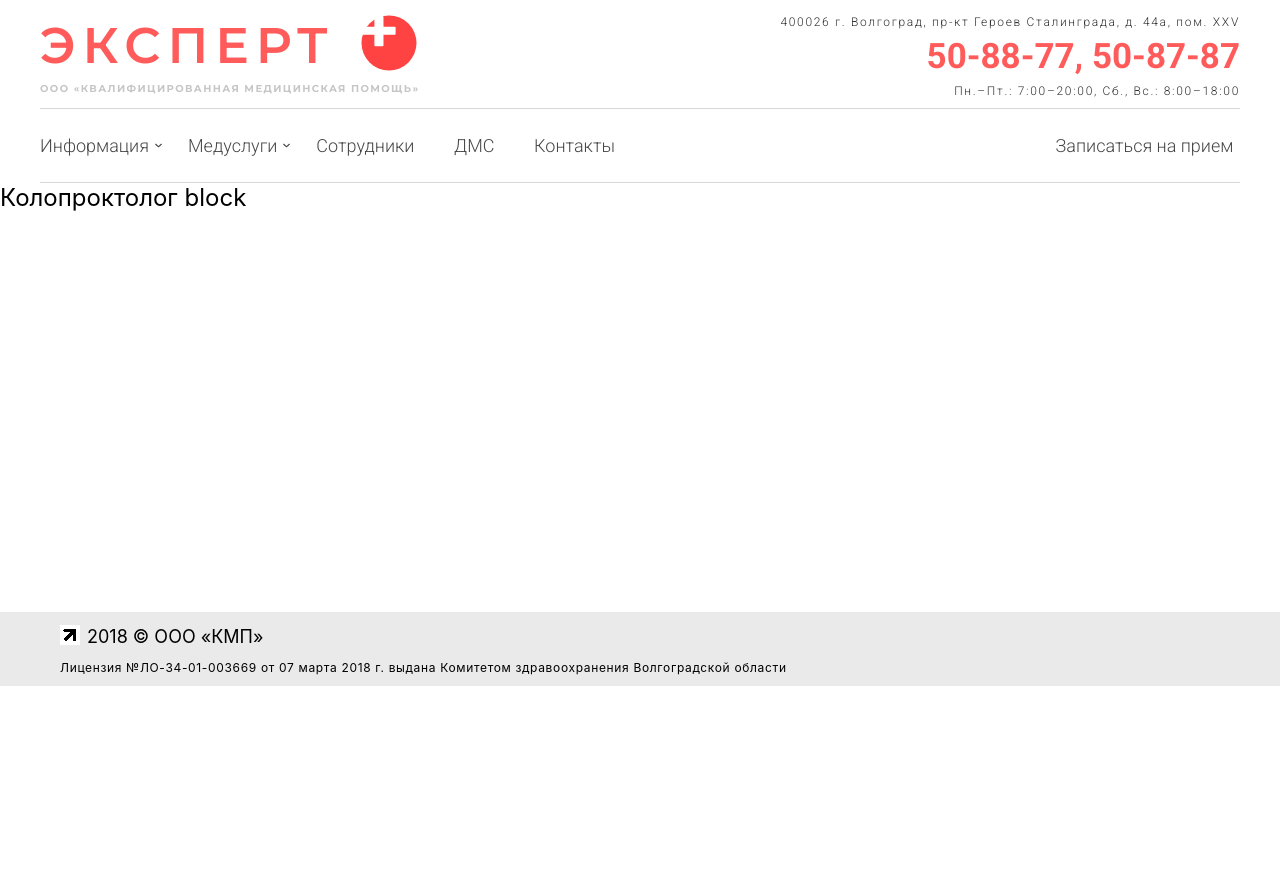
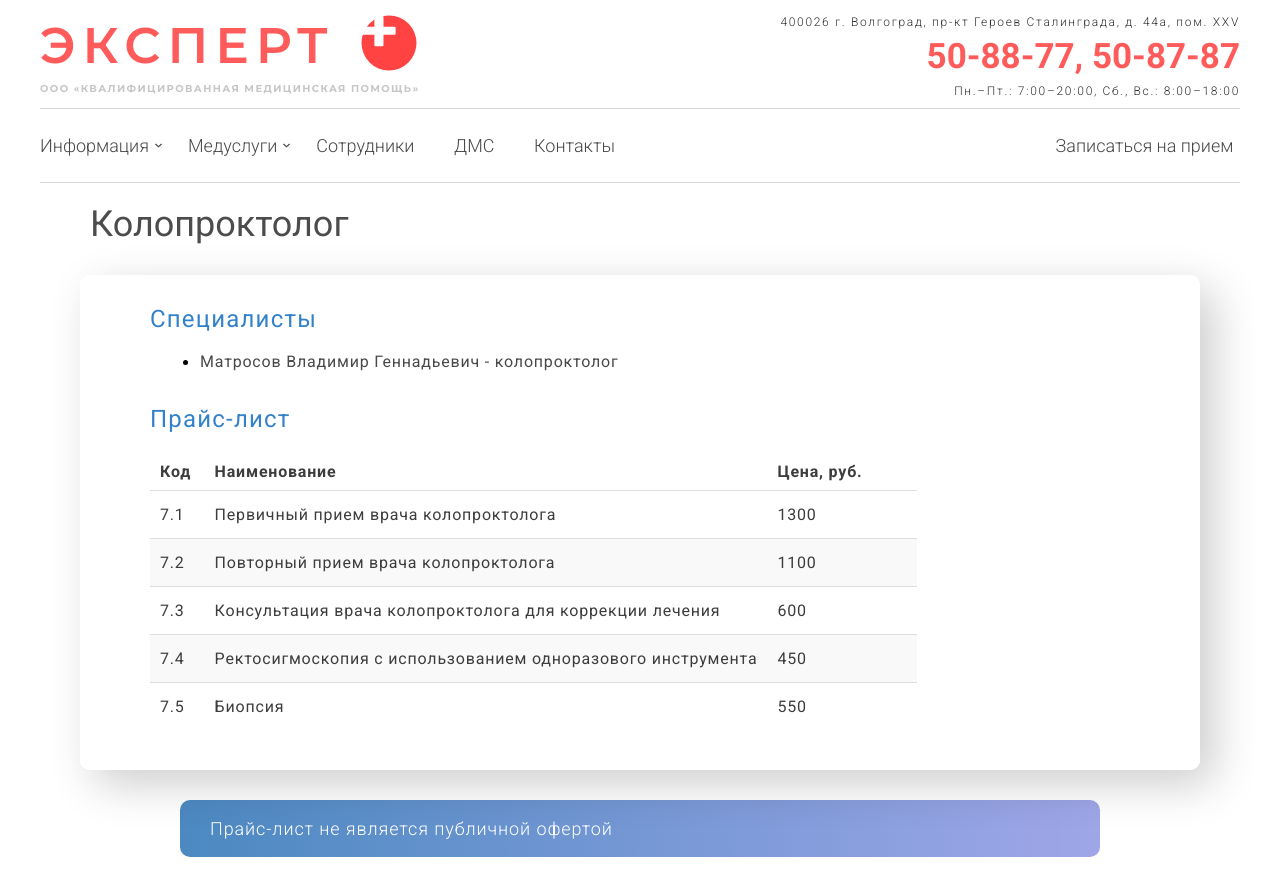
Before and after one commit to CanUFeelMyHeart/expertPlus, a React (Create React App) app in the folder medical-clinic-expert/: page /services/koloproktolog in a window 1280 px wide. Shown: the top 896 px of the page. Before the commit the page ends 800 px from the top, so only its background shows below. Built offline with nearby package versions, Linux system fonts and the light colour scheme; the HTML template or start-up script is replaced by a standard one.

Commit message:
coloproctologist page is set

```diff
--- a/medical-clinic-expert/src/pages/ServicesPages/CardiologistServicePage/PriceInfoCardiologist.jsx
+++ b/medical-clinic-expert/src/pages/ServicesPages/CardiologistServicePage/PriceInfoCardiologist.jsx
@@ -1,17 +1,17 @@
 export const priceInfoCardiologist = [
     {
         code: "5.1",
-        name: "Прием первичный врача кардиолога	",
+        name: "Прием первичный врача кардиолога",
         price: "950",
     },
     {
         code: "5.2",
-        name: "Прием повторный врача кардиолога	",
+        name: "Прием повторный врача кардиолога",
         price: "900",
     },
     {
         code: "5.3",
-        name: "Консультация врача кардиолога для коррекции лечения	",
+        name: "Консультация врача кардиолога для коррекции лечения",
         price: "650",
     }
 ];
--- a/medical-clinic-expert/src/pages/ServicesPages/ColoproctologistServicePage/ColoproctologistServicePage.jsx
+++ b/medical-clinic-expert/src/pages/ServicesPages/ColoproctologistServicePage/ColoproctologistServicePage.jsx
@@ -1,10 +1,22 @@
 import React from "react";
+import { InformationContainerComponent } from "../../../components/InformationContainerComponent/InformationContainerComponent";
+import { PriceListComponent } from "../../../components/PriceListComponent/PriceListComponent";
+import { ServicesSpecialistsComponent } from "../../../components/ServicesSpecialistsComponent/ServicesSpecialistsComponent";
+import { OfertaComponent } from "../../../components/PriceListComponent/OfertaComponent";
+import { ServiceSpecialistsInfoComponent } from "../../../components/ServiceSpecialistsInfoComponent/ServiceSpecialistsInfoComponent";
+import { SpecialistsInfoColoproctologist } from "./SpecialistsInfoColoproctologist";
+import { priceInfoColoproctologist } from "./PriceInfoColoproctologist";
 
 export const ColoproctologistServicePage = () => {
     return (
         <div className="ColoproctologistServicePage">
-            <h2>Колопроктолог block</h2>
-
+            <InformationContainerComponent header="Колопроктолог">
+                <ServicesSpecialistsComponent
+                    specialists={SpecialistsInfoColoproctologist}
+                />
+                <PriceListComponent priceInfo={priceInfoColoproctologist} />
+            </InformationContainerComponent>
+            <OfertaComponent />
         </div>
     );
 };
--- /dev/null
+++ b/medical-clinic-expert/src/pages/ServicesPages/ColoproctologistServicePage/PriceInfoColoproctologist.jsx
@@ -0,0 +1,27 @@
+export const priceInfoColoproctologist = [
+    {
+        code: "7.1",
+        name: "Первичный прием врача колопроктолога",
+        price: "1300",
+    },
+    {
+        code: "7.2",
+        name: "Повторный прием врача колопроктолога",
+        price: "1100",
+    },
+    {
+        code: "7.3",
+        name: "Консультация врача колопроктолога для коррекции лечения",
+        price: "600",
+    },
+    {
+        code: "7.4",
+        name: "Ректосигмоскопия с использованием одноразового инструмента",
+        price: "450",
+    },
+    {
+        code: "7.5",
+        name: "Биопсия",
+        price: "550",
+    }
+];
--- /dev/null
+++ b/medical-clinic-expert/src/pages/ServicesPages/ColoproctologistServicePage/SpecialistsInfoColoproctologist.jsx
@@ -0,0 +1,3 @@
+export const SpecialistsInfoColoproctologist = [
+    "Матросов Владимир Геннадьевич - колопроктолог"
+];
```
